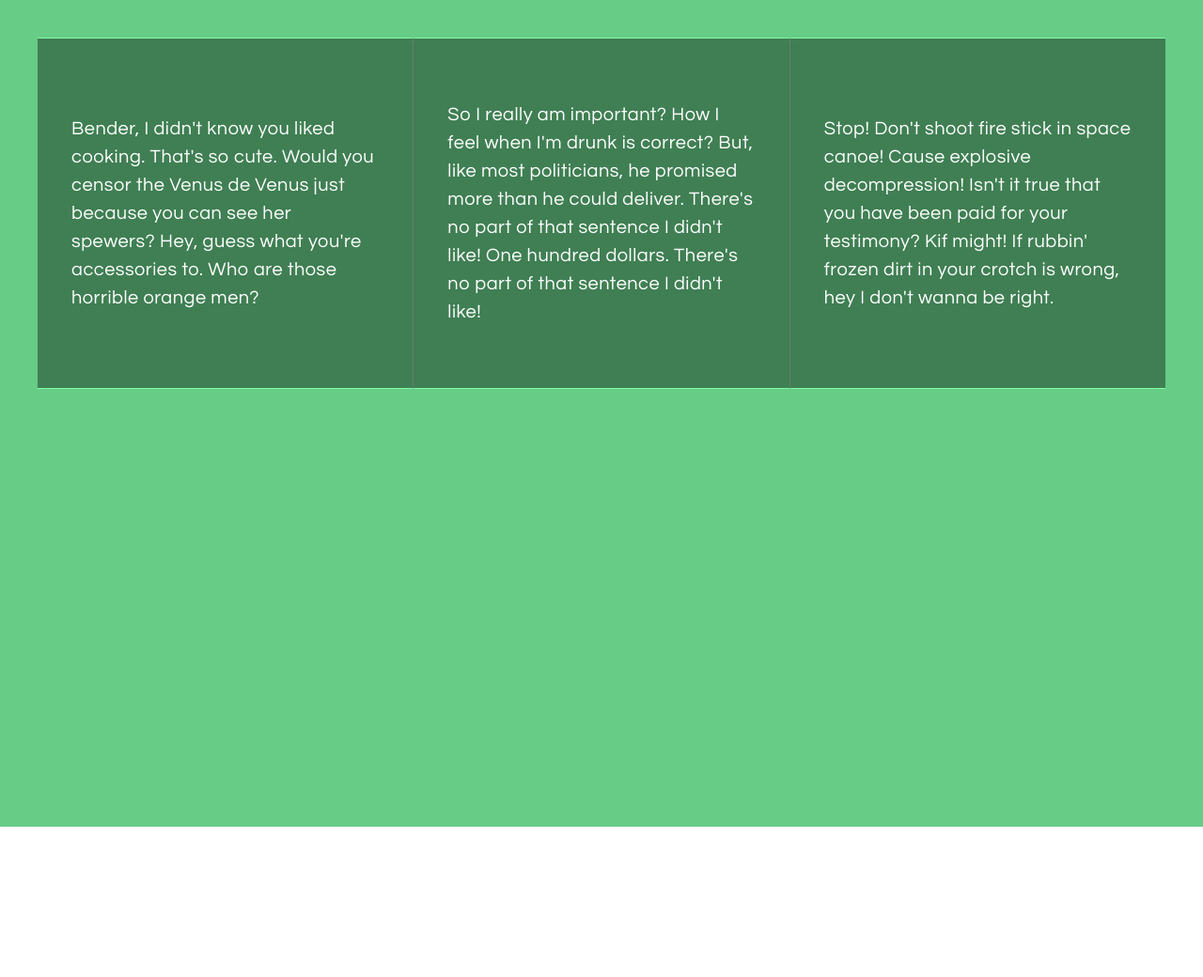
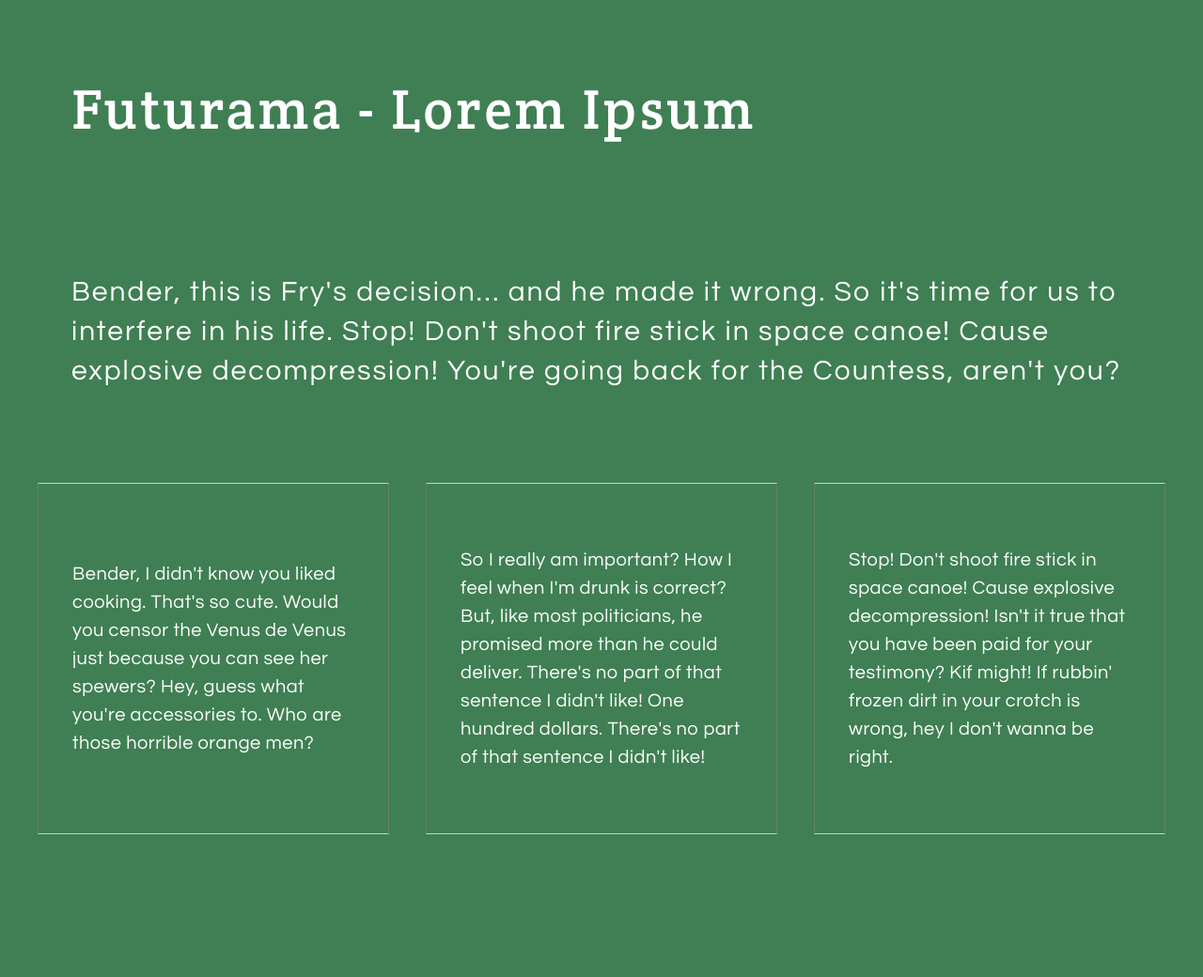
Before and after one commit to whitneyd87/divs-flexbox-practice, a plain HTML site: page index.html in a window 1280 px wide. Shown: the whole page at 94% size. Before the commit the page ends 880 px from the top, so only its background shows below. Drawn offline with nearby package versions, Linux system fonts and the light colour scheme.

Commit message:
changes to css and html

```diff
--- a/css/main.css
+++ b/css/main.css
@@ -85,9 +85,9 @@ textarea {
    ========================================================================== */
 
 .browserupgrade {
-    margin: 0.2em 0;
     background: #ccc;
     color: #000;
+    margin: 0.2em 0;
     padding: 0.2em 0;
 }
 
@@ -97,31 +97,65 @@ textarea {
 
 
 html {
-  background-color: #fff;
+  background-color: #3F7F53;
   height: 100%;
 }
 
 body {
-  font-family: 'Source Sans Pro', sans-serif;
-  padding: 2em;
+  color: #fff;
+  font-family: 'Century Gothic', sans-serif;
   font-size: 1.25em;
   height: 100%;
-  background-color: #66CC86;
+  padding: 2em;
 }
 
-.wrapper {
+header, footer {
+  height: 80px;
+  width: 100%;
+}
+
+
+main {
+  height: 250px;
+  width: 100%;
+  font-size: 1.5em;
+  font-weight: 400;
+  letter-spacing: 2px;
+}
+
+main, footer {
+  display: flex;
+  justify-content: center;
+  align-items: center;
+  padding: 3%;
+}
+
+header {
+  display: flex;
+  justify-content: start;
+  align-items: center;
+  font-family: 'Crete Round', serif;
+  font-size: 3em;
+  letter-spacing: 3px;
+  padding: 3%;
+}
+
+#wrapper {
   align-items: center;
   display: flex;
-  flex-flow: row wrap
-  font-weight: 700;
+  flex-flow: row wrap;
+  height: 100%;
   justify-content: space-between;
 }
 
+
+
 .div-1, .div-2, .div-3 {
   align-items: center;
-  background-color: #3F7F53;
   border-top: 1px solid #7FFFA7;
   border-bottom: 1px solid #7FFFA7;
+  border-left: 1px solid #667F6E;
+  border-right: 1px solid #667F6E;
   color: #fff;
   display: flex;
   font-family: 'Century Gothic', sans-serif;
@@ -132,14 +166,9 @@ body {
   letter-spacing: 0.5px;
   line-height: 1.5em;
   padding: 3%;
-  width: 30%;
+  width: 25%;
 }
 
-
-.div-2 {
-  border-left: 1px solid #667F6E;
-  border-right: 1px solid #667F6E;
-}
 
 
 
--- a/index.html
+++ b/index.html
@@ -13,15 +13,19 @@
         <link rel="stylesheet" href="css/normalize.css">
         <link rel="stylesheet" href="css/main.css">
         <script src="js/vendor/modernizr-2.8.3.min.js"></script>
-        <link href='http://fonts.googleapis.com/css?family=Lora:700' rel='stylesheet' type='text/css'>
-        <link href='http://fonts.googleapis.com/css?family=Source+Sans+Pro:400,700' rel='stylesheet' type='text/css'>
+        <link href="https://fonts.googleapis.com/css?family=Crete+Round" rel="stylesheet">
     </head>
     <body>
         <!--[if lt IE 8]>
             <p class="browserupgrade">You are using an <strong>outdated</strong> browser. Please <a href="http://browsehappy.com/">upgrade your browser</a> to improve your experience.</p>
         <![endif]-->
 
-        <section class="wrapper">
+        <section id="wrapper">
+
+            <header>Futurama - Lorem Ipsum</header>
+
+            <main>Bender, this is Fry's decision… and he made it wrong. So it's time for us to interfere in his life. Stop! Don't shoot fire stick in space canoe! Cause explosive decompression! You're going back for the Countess, aren't you?</main>
+
             <div class="div-1">
                 <p>Bender, I didn't know you liked cooking. That's so cute. Would you censor the Venus de Venus just because you can see her spewers? Hey, guess what you're accessories to. Who are those horrible orange men?</p>
             </div>
@@ -31,6 +35,8 @@
             <div class="div-3">
              	<p>Stop! Don't shoot fire stick in space canoe! Cause explosive decompression! Isn't it true that you have been paid for your testimony? Kif might! If rubbin' frozen dirt in your crotch is wrong, hey I don't wanna be right.</p>
             </div>
+
+            <footer></footer>
         </section>
 
         <script src="https://ajax.googleapis.com/ajax/libs/jquery/1.11.3/jquery.min.js"></script>
```
